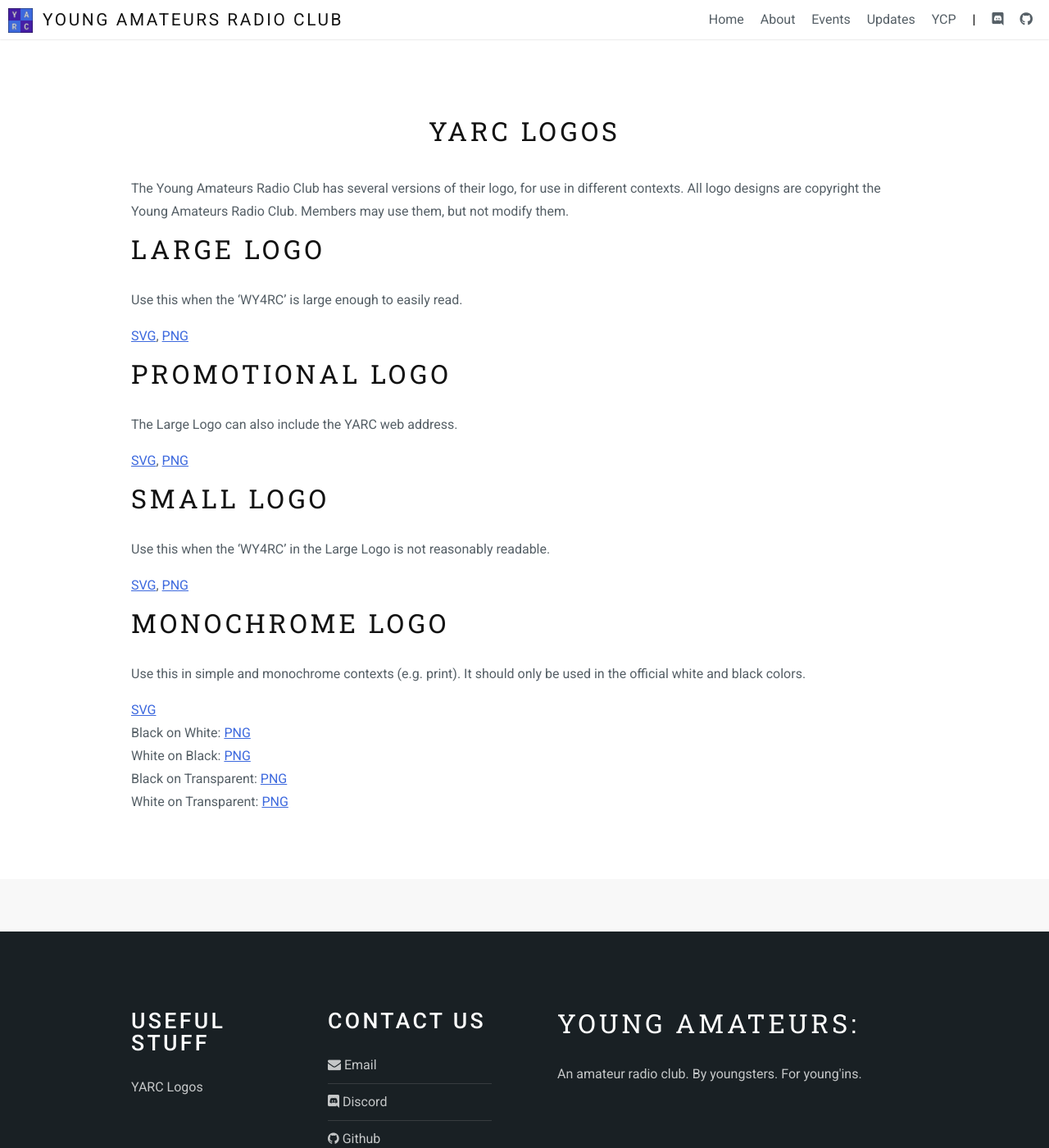
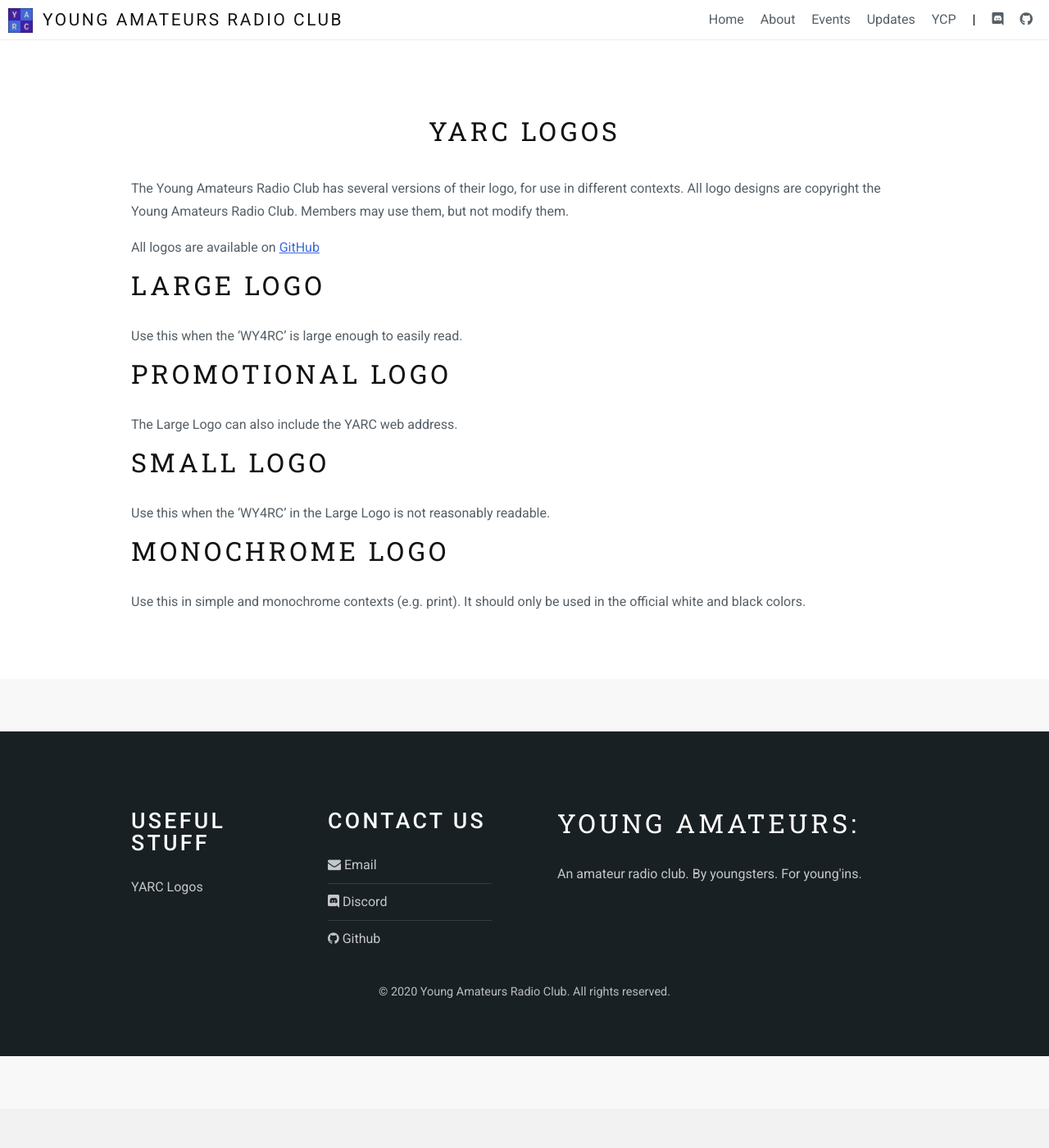
Before and after one commit to young-amateurs-rc/yarc-website, a Jekyll site: the page built from logos.md, in a window 1280 px wide and 1400 px high. Shown: the whole window at 82% size. Built offline with Jekyll 4.4.1, drawn with Linux system fonts in a browser that asks for light colours; nearby versions of some CDN libraries.

Commit message:
fix some errors, update logos page to remove GDrive links (logos are now hosted on github)

```diff
--- a/logos.md
+++ b/logos.md
@@ -6,30 +6,20 @@ permalink: /logos/
 
 The Young Amateurs Radio Club has several versions of their logo, for use in different contexts. All logo designs are copyright the Young Amateurs Radio Club. Members may use them, but not modify them.
 
+All logos are available on [GitHub](https://github.com/young-amateurs-rc/yarc-logos)
+
 ## Large Logo
 
 Use this when the 'WY4RC' is large enough to easily read.
-
-[SVG](https://drive.google.com/file/d/1fDYel4xJ2v3FzfZohOjvXomx2NI4eV-8/view?usp=sharing), [PNG](https://drive.google.com/file/d/113WeLuTFJvuaQioU7byQNtrz-2deT1m2/view?usp=sharing)
 
 ## Promotional Logo
 
 The Large Logo can also include the YARC web address.
 
-[SVG](https://drive.google.com/file/d/1902JtBl4CcrbdkooiiSdXR1IHn7Y_1EE/view?usp=sharing), [PNG](https://drive.google.com/file/d/1ZsdUND0-26x6v7qEtmSN8AkE_K6yZ8cR/view?usp=sharing)
-
 ## Small Logo
 
 Use this when the 'WY4RC' in the Large Logo is not reasonably readable.
 
-[SVG](https://drive.google.com/file/d/1V314hVZMTcVF6PKk96KybHlA3SVicba0/view?usp=sharing), [PNG](https://drive.google.com/file/d/1LcLvGZPE8PyggkqA2vGUpyYlbH3tj_rw/view?usp=sharing)
-
 ## Monochrome Logo
 
 Use this in simple and monochrome contexts (e.g. print). It should only be used in the official white and black colors.
-
-[SVG](https://drive.google.com/file/d/1Ql_byNs2nMMe1acWxfKzGUsrTj0mJxvI/view?usp=sharing)
-Black on White: [PNG](https://drive.google.com/file/d/1adsaERWy7Azk48c5G9WbBYefiky51QqS/view?usp=sharing)
-White on Black: [PNG](https://drive.google.com/file/d/1dM4DuQA09540jCMMQnyIbns7xZ4aQ7tB/view?usp=sharing)
-Black on Transparent: [PNG](https://drive.google.com/file/d/1q3AcIsHTuq7knxqsO9srn2jZLKAB8vp3/view?usp=sharing)
-White on Transparent: [PNG](https://drive.google.com/file/d/1P6u5Mkcsh89l3z3nyjLXR3W-i_X1uGYQ/view?usp=sharing)
```
Also changed, not shown: about.md (+2 -2 lines).
